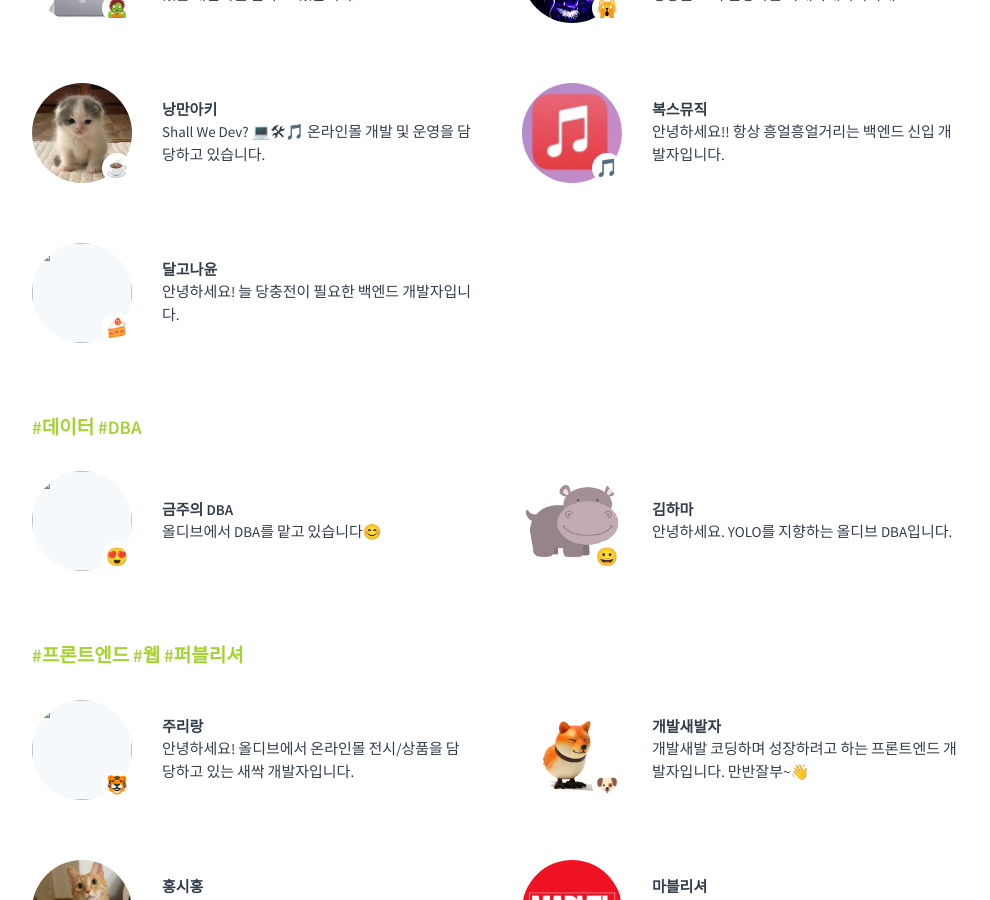
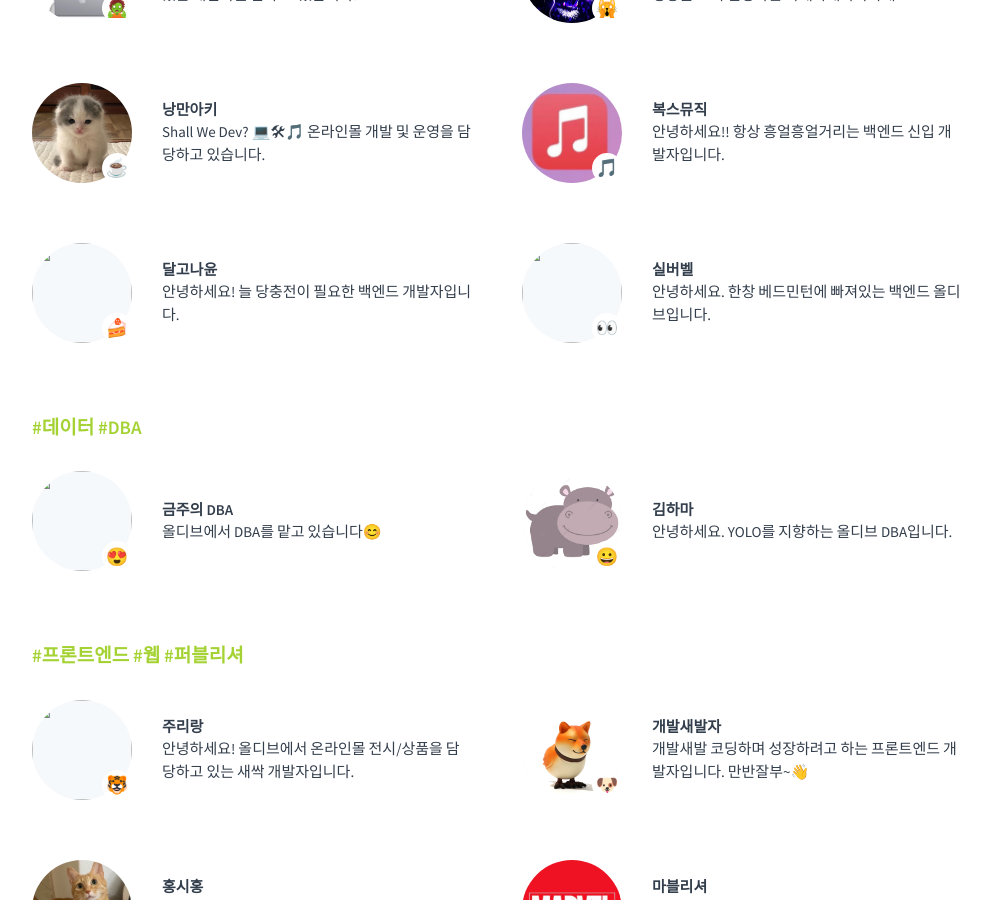
Before and after one commit to tedpark/oy-alldev.github.io, a Jekyll site: the page built from about/index.md, in a window 1280 px wide and 900 px high, scrolled down 1749 px. Shown: the whole window, without its empty margins (143-1133 px from the left). Built offline with Jekyll 4.4.1, drawn with Linux system fonts in a browser that asks for light colours.

Commit message:
Update members.yml
신규인력(은종현) 사번/닉네임/소개 등 작성

```diff
--- a/_data/members.yml
+++ b/_data/members.yml
@@ -107,3 +107,9 @@
   name: 김하마
   comment: 안녕하세요. YOLO를 지향하는 올디브 DBA입니다.
   group: data
+
+- id : 834986
+  emoji : 👀
+  name : 실버벨
+  comment : 안녕하세요. 한창 베드민턴에 빠져있는 백엔드 올디브입니다.
+  group : backend
```
